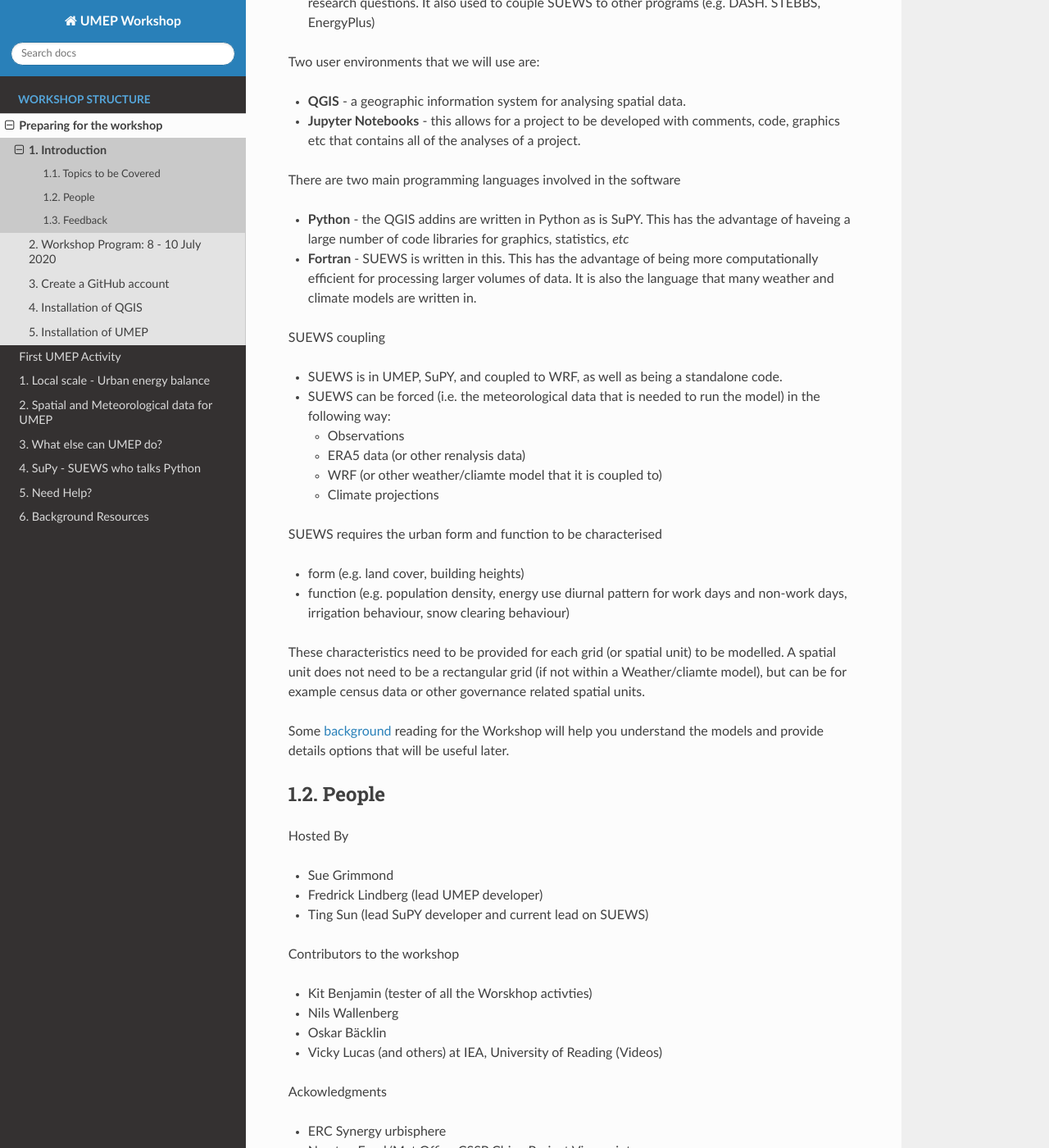
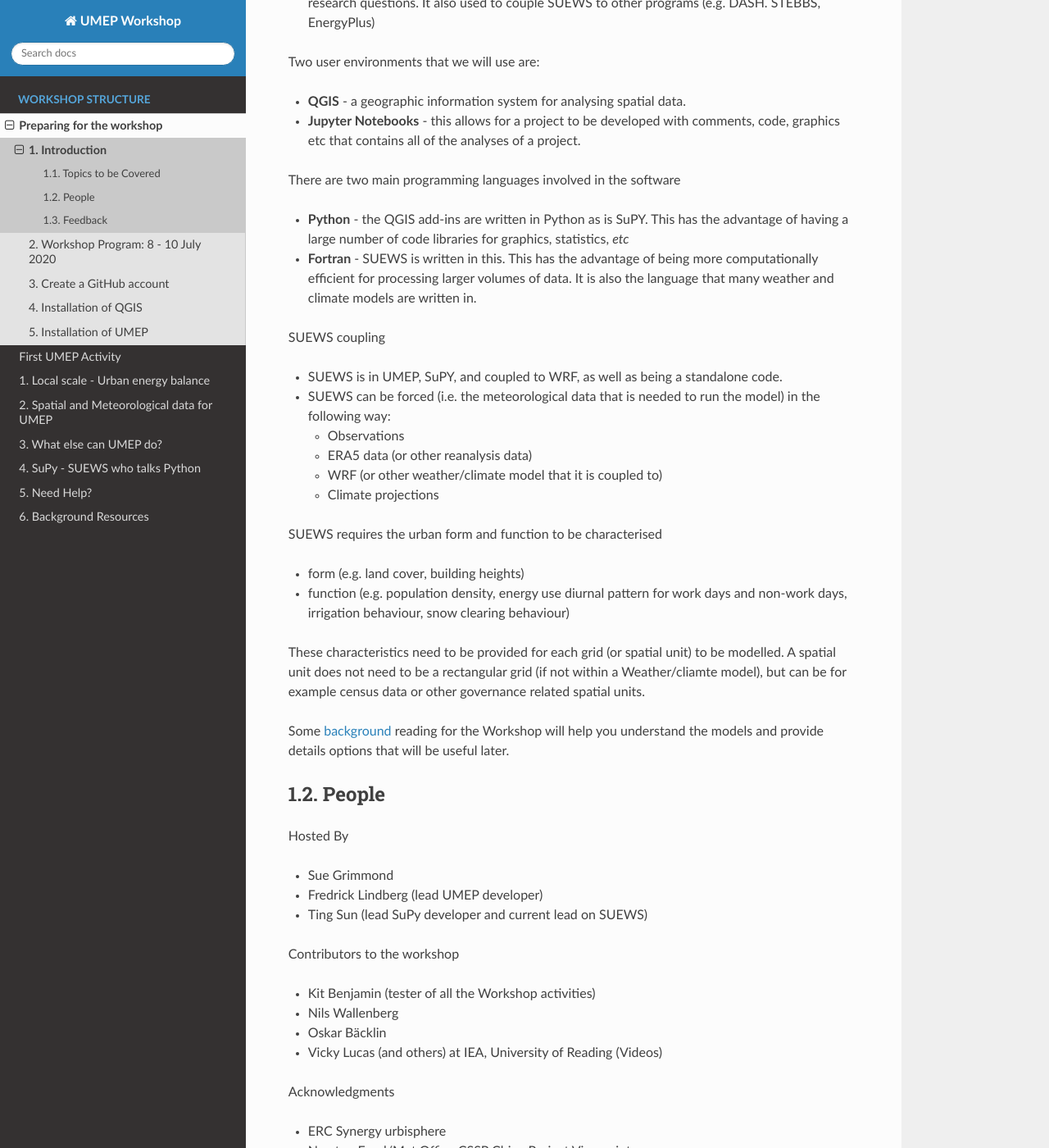
Before and after one commit to Urban-Meteorology-Reading/UMEP-Workshop, a Sphinx documentation site: the page built from source/Prepare/Intro1.rst, in a window 1280 px wide and 1400 px high, scrolled down 632 px. Shown: the whole window at 82% size. Built offline with Sphinx 7.4.7 and the Read the Docs theme 2.0.0, drawn with Linux system fonts in a browser that asks for light colours; some of the changed text lies outside the part shown.

Commit message:
fix typos

```diff
--- a/source/Prepare/Intro1.rst
+++ b/source/Prepare/Intro1.rst
@@ -23,7 +23,7 @@ Two user environments that we will use are:
 
 There are two main programming languages involved in the software
 
-- **Python** - the QGIS addins are written in Python as is SuPY. This has the advantage of haveing a large number of code libraries for graphics, statistics, *etc*
+- **Python** - the QGIS add-ins are written in Python as is SuPY. This has the advantage of having a large number of code libraries for graphics, statistics, *etc*
 - **Fortran** - SUEWS is written in this. This has the advantage of being more computationally efficient for processing larger volumes of data. It is also the language that many weather and climate models are written in.
 
 SUEWS coupling
@@ -32,8 +32,8 @@ SUEWS coupling
 - SUEWS can be forced (i.e. the meteorological data that is needed to run the model) in the following way:
 
   - Observations
-  - ERA5 data (or other renalysis data)
-  - WRF (or other weather/cliamte model that it is coupled to)
+  - ERA5 data (or other reanalysis data)
+  - WRF (or other weather/climate model that it is coupled to)
   - Climate projections
 
 SUEWS requires the urban form and function to be characterised
@@ -53,16 +53,16 @@ Hosted By
 
 - Sue Grimmond
 - Fredrick Lindberg (lead UMEP developer)
-- Ting Sun (lead SuPY developer and current lead on SUEWS)
+- Ting Sun (lead SuPy developer and current lead on SUEWS)
 
 Contributors to the workshop
 
-- Kit Benjamin (tester of all the Worskhop activties)
+- Kit Benjamin (tester of all the Workshop activities)
 - Nils Wallenberg
 - Oskar Bäcklin
 - Vicky Lucas (and others) at IEA, University of Reading (Videos)
 
-Ackowledgments
+Acknowledgments
 
 - ERC Synergy urbisphere
 - Newton Fund/Met Office CSSP China Project Viewpoint
```
Also changed, not shown: other parts of source/Prepare/Intro1.rst (+2 -2 lines).
